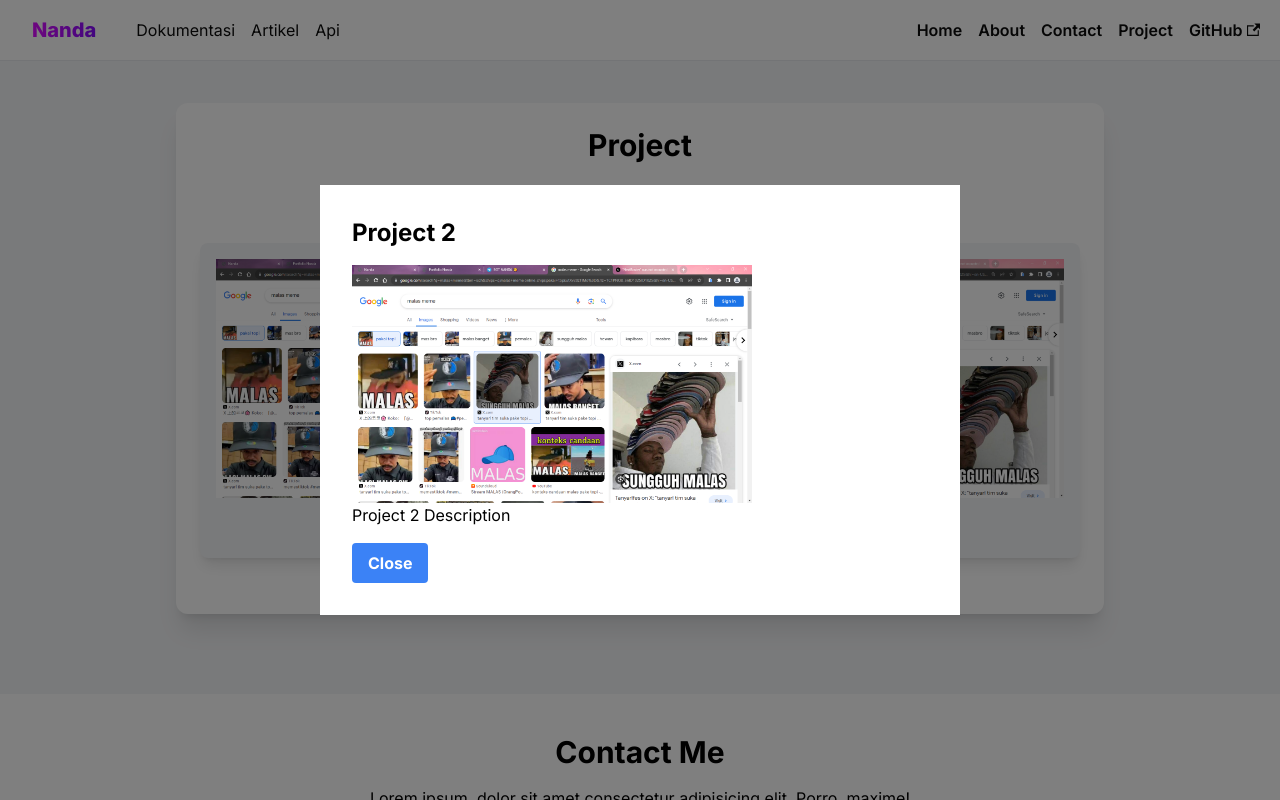
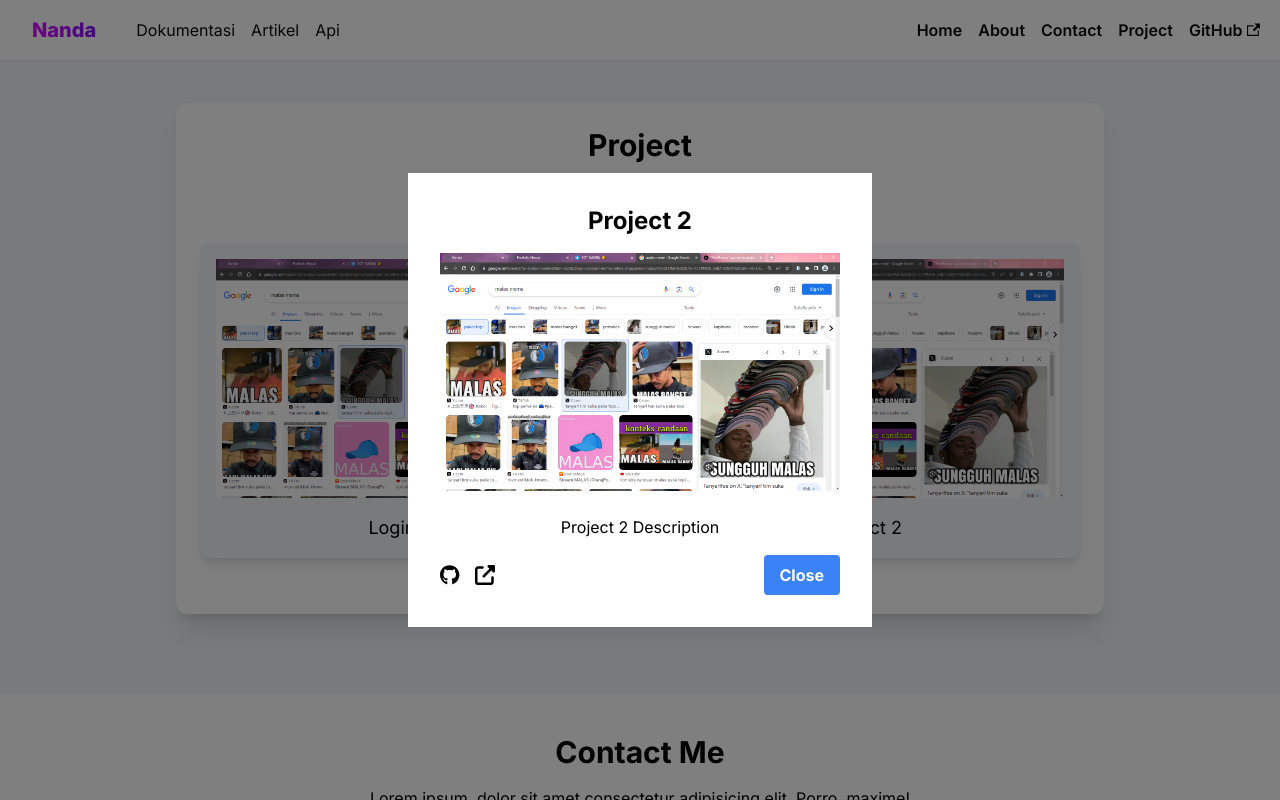
Before and after one commit to Nandaxy/next-js, a Next.js app: page / in a window 1280 px wide. Both pictures are taken after a click on the element "Project 2". Shown: the part 1497-2297 px from the top of the page. Built offline with nearby package versions, Linux system fonts and the light colour scheme.

Commit message:
Add files via upload

```diff
--- a/src/components/home/Modal.js
+++ b/src/components/home/Modal.js
@@ -1,12 +1,17 @@
-import React, { useEffect } from 'react';
-import Image from "next/image"; // Import Image dari Next.js
+import React, { useEffect } from "react";
+import Image from "next/image";
+import { FontAwesomeIcon } from "@fortawesome/react-fontawesome";
+import {
+  faGithub,
+  faArrowUpRightFromSquare,
+} from "@fortawesome/free-brands-svg-icons";
 
 const Modal = ({ onClose, project }) => {
   useEffect(() => {
-    document.body.style.overflow = 'hidden';
+    document.body.style.overflow = "hidden";
 
     return () => {
-      document.body.style.overflow = 'auto';
+      document.body.style.overflow = "auto";
     };
   }, []);
 
@@ -14,13 +19,40 @@ const Modal = ({ onClose, project }) => {
     <div className="fixed inset-0 flex items-center justify-center z-90">
       <div className="modal-background fixed inset-0 bg-black opacity-50 z-[-1]"></div>
       <div className="modal-overlay" onClick={onClose}></div>
-      <div className="modal-container bg-white w-1/2 p-8">
+      <div className="flex flex-col justify-center items-center modal-container bg-white  w-fit p-8">
         <h2 className="text-2xl font-bold mb-4">{project.title}</h2>
-        <Image src={project.imageSrc} width={400} height={200} alt={project.imageAlt} />
-        <p className="mb-4">{project.description}</p>
-        <button className="bg-blue-500 hover:bg-blue-700 text-white font-bold py-2 px-4 rounded" onClick={onClose}>
-          Close
-        </button>
+        <Image
+          src={project.imageSrc}
+          width={400}
+          height={200}
+          alt={project.imageAlt}
+        />
+        <p className="mb-4 mt-6 max-w-sm">{project.description}</p>
+        <div className="flex justify-between w-full">
+          <div className="flex items-center">
+            <a href={project.github} className="mr-4 text-xl">
+              <FontAwesomeIcon icon={faGithub} />
+            </a>
+            <a href={project.demoLink} className="mr-4 text-xl">
+              <svg
+                xmlns="http://www.w3.org/2000/svg"
+                height="1em"
+                viewBox="0 0 512 512"
+              >
+                <path d="M352 0c-12.9 0-24.6 7.8-29.6 19.8s-2.2 25.7 6.9 34.9L370.7 96 201.4 265.4c-12.5 12.5-12.5 32.8 0 45.3s32.8 12.5 45.3 0L416 141.3l41.4 41.4c9.2 9.2 22.9 11.9 34.9 6.9s19.8-16.6 19.8-29.6V32c0-17.7-14.3-32-32-32H352zM80 32C35.8 32 0 67.8 0 112V432c0 44.2 35.8 80 80 80H400c44.2 0 80-35.8 80-80V320c0-17.7-14.3-32-32-32s-32 14.3-32 32V432c0 8.8-7.2 16-16 16H80c-8.8 0-16-7.2-16-16V112c0-8.8 7.2-16 16-16H192c17.7 0 32-14.3 32-32s-14.3-32-32-32H80z" />
+              </svg>
+            </a>
+          </div>
+
+          <div>
+            <button
+              className="bg-blue-500 hover:bg-blue-700 text-white font-bold py-2 px-4 rounded"
+              onClick={onClose}
+            >
+              Close
+            </button>
+          </div>
+        </div>
       </div>
     </div>
   );
--- a/src/components/home/project.js
+++ b/src/components/home/project.js
@@ -18,17 +18,21 @@ const Project = () => {
   const projects = [
     {
       id: 1,
-      title: 'Project 1',
-      description: 'Project 1 Description',
+      title: 'Login Page',
+      description: 'sebauah web static Login page,yang dibuat pada saat gabut',
       imageSrc: '/malas.png',
-      imageAlt: 'Project 1'
+      imageAlt: 'Project 1',
+      github: 'https://github.com/Nandaxy/Web-Project',
+      demoLink: 'https://login-sigin.nanda79.repl.co/login.html'
     },
     {
       id: 2,
       title: 'Project 2',
       description: 'Project 2 Description',
       imageSrc: '/malas.png',
-      imageAlt: 'Project 2'
+      imageAlt: 'Project 2',
+      github: 'https://github.com',
+      demoLink: 'https://youtube.com'
     },
   ];
 
```
Also changed, not shown: src/components/home/About.js (line endings or trailing spaces), src/components/home/Contact.js (line endings or trailing spaces), src/components/home/Hero.js (line endings or trailing spaces), src/components/home/sendTele.js (line endings or trailing spaces).
